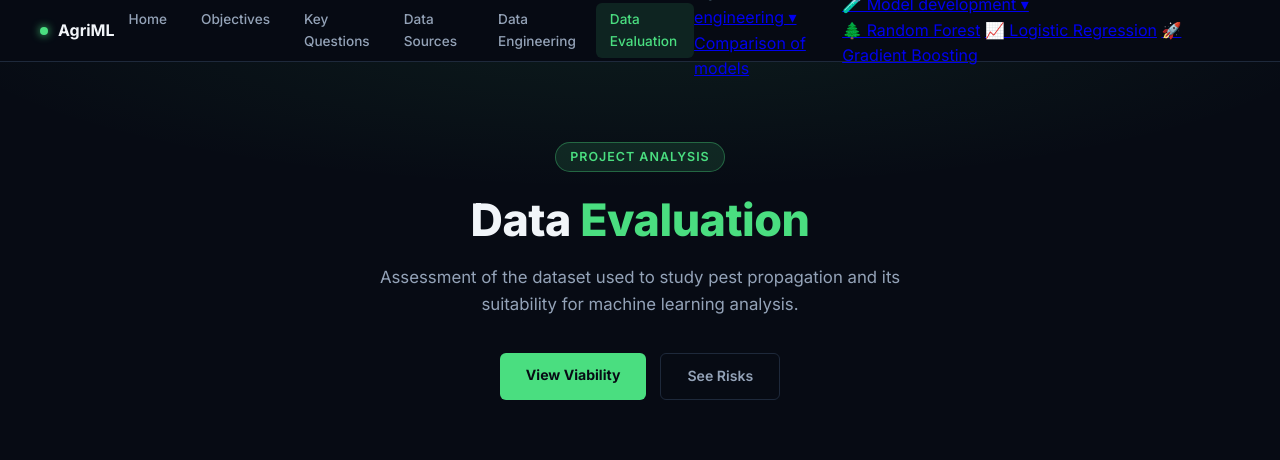
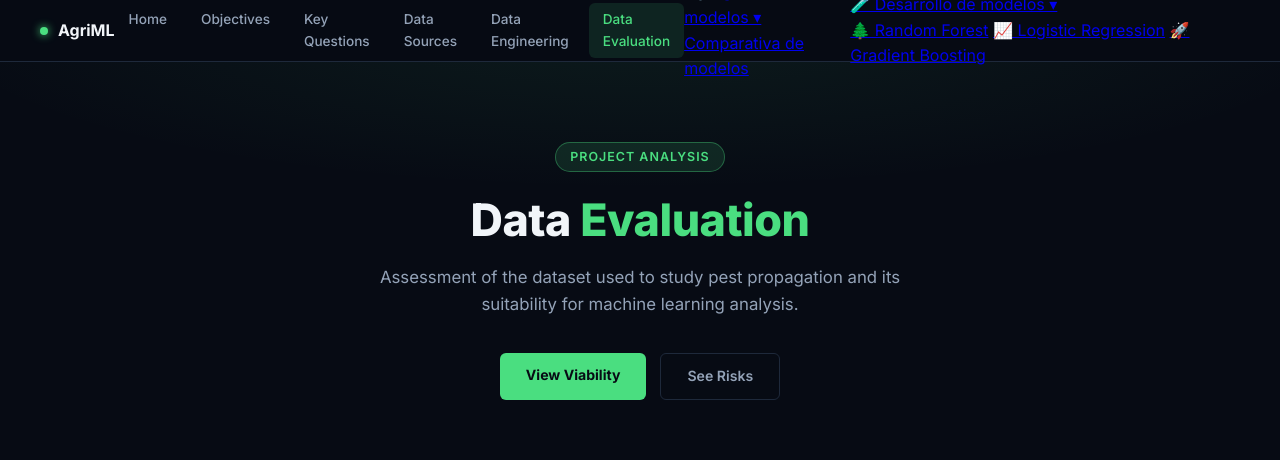
Before and after one commit to juanandresmedinaune-creator/Final_Project, a Flask app: page /pests/dataEvaluation in a window 1280 px wide. Shown: the top 460 px of the page. Run offline with Flask 3, Linux system fonts and the light colour scheme.

Commit message:
update navbar

```diff
--- a/templates/navbar.html
+++ b/templates/navbar.html
@@ -11,16 +11,16 @@
 
     <div class="nav-dropdown">
         <a href="/models/engineering" class="{% if '/models/engineering' in request.path %}active{% endif %}">
-           🔧 Model engineering ▾
+           🔧 Ingeniería de modelos ▾
         </a>
         <div class="dropdown-menu">
-            <a href="/models/engineering">Comparison of models</a>
+            <a href="/models/engineering">Comparativa de modelos</a>
         </div>
     </div>
 
     <div class="nav-dropdown">
         <a href="/models/development/random-forest" class="{% if '/models/development' in request.path %}active{% endif %}">
-           🧪 Model development ▾
+           🧪 Desarrollo de modelos ▾
         </a>
         <div class="dropdown-menu">
             <a href="/models/development/random-forest">🌲 Random Forest</a>
```
